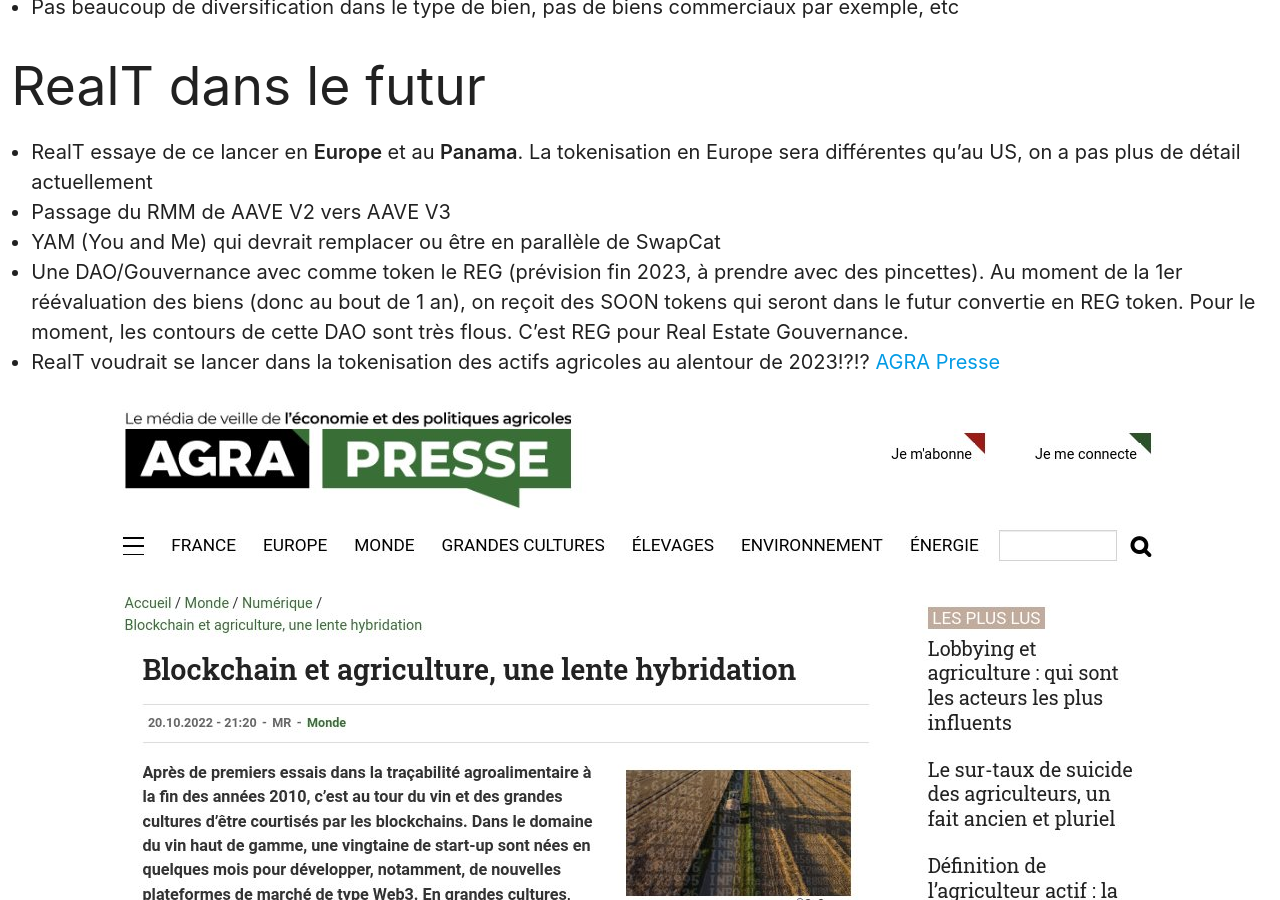
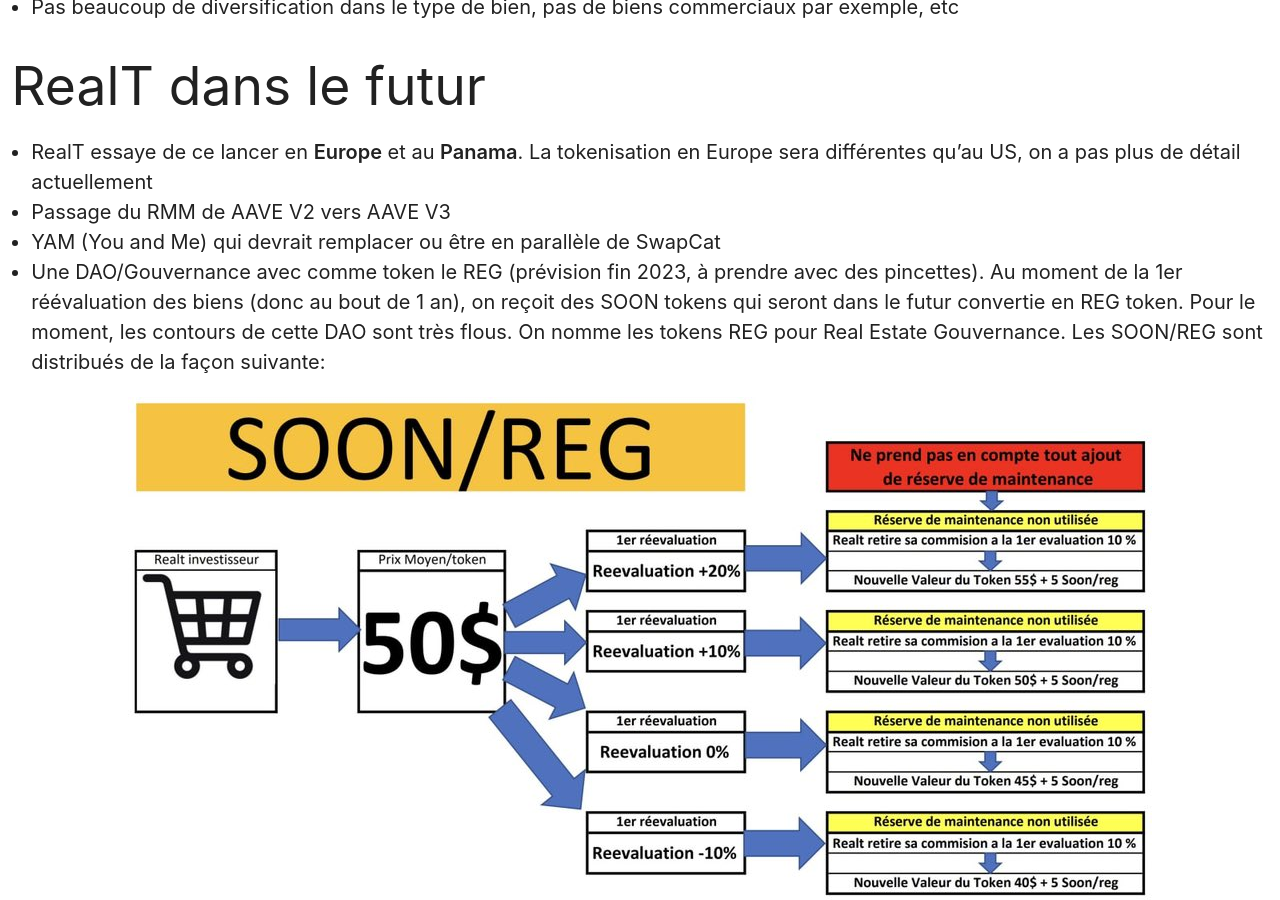
Before and after one commit to minus78/minus78.github.io, a Jekyll site: the page built from _posts/2022-10-16-RealT.markdown, in a window 1280 px wide and 900 px high, scrolled down 1861 px. Built offline with Jekyll 4.4.1, drawn with Linux system fonts in a browser that asks for light colours.

Commit message:
SOON/REG token

```diff
--- a/_posts/2022-10-16-RealT.markdown
+++ b/_posts/2022-10-16-RealT.markdown
@@ -40,7 +40,16 @@
 - RealT essaye de ce lancer en **Europe** et au **Panama**. La tokenisation en Europe sera différentes qu'au US, on a pas plus de détail actuellement
 - Passage du RMM de AAVE V2 vers AAVE V3
 - YAM (You and Me) qui devrait remplacer ou être en parallèle de SwapCat
-- Une DAO/Gouvernance avec comme token le REG (prévision fin 2023, à prendre avec des pincettes). Au moment de la 1er réévaluation des biens (donc au bout de 1 an), on reçoit des SOON tokens qui seront dans le futur convertie en REG token. Pour le moment, les contours de cette DAO sont très flous. C'est REG pour Real Estate Gouvernance.
+- Une DAO/Gouvernance avec comme token le REG (prévision fin 2023, à prendre avec des pincettes). Au moment de la 1er réévaluation des biens (donc au bout de 1 an), on reçoit des SOON tokens qui seront dans le futur convertie en REG token. Pour le moment, les contours de cette DAO sont très flous. On nomme les tokens REG pour Real Estate Gouvernance.
+Les SOON/REG sont distribués de la façon suivante:
+
+<div class="row">
+    <div class="col s12" style="text-align: center;">
+            <img src="/img/SOON.jpeg" class="responsive-img" />
+    </div>
+</div>
+
+
 - RealT voudrait se lancer dans la tokenisation des actifs agricoles au alentour de 2023!?!? [AGRA Presse](https://www.agra.fr/agra-presse/blockchain-et-agriculture-une-lente-hybridation)
 
 <div class="row">
```
Also changed, not shown: img/SOON.jpeg (added).
